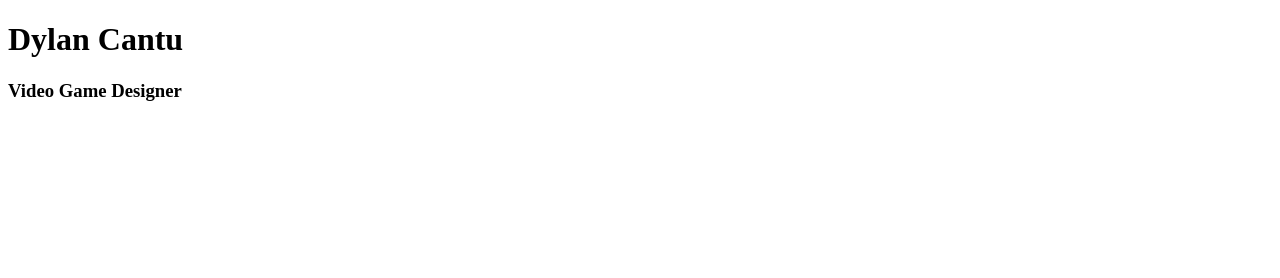
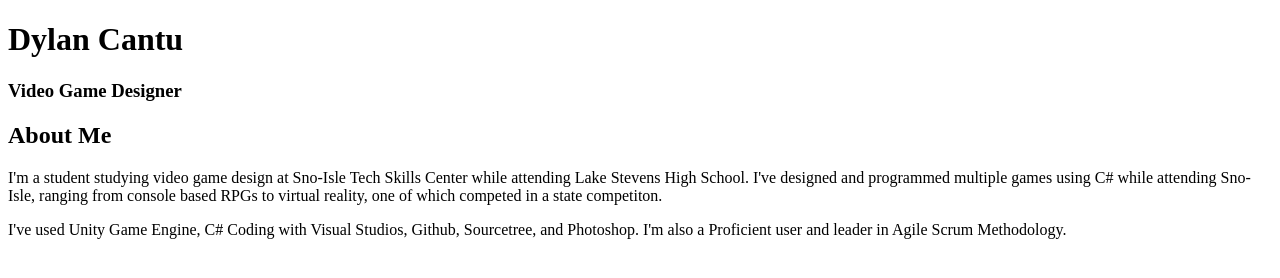
Before and after one commit to FyreDylon/Portfolio, a plain HTML site: page index.html in a window 1280 px wide. Drawn offline with Linux system fonts and the light colour scheme.

Commit message:
1234567890

```diff
--- a/index.html
+++ b/index.html
@@ -5,5 +5,13 @@
 <body>
     <h1>Dylan Cantu</h1>
     <h3>Video Game Designer</h3>
+
+    <h2>About Me</h2>
+    <p>I'm a student studying video game design at Sno-Isle Tech Skills Center while attending Lake Stevens High School. I've designed and
+    programmed multiple games using C# while attending Sno-Isle, ranging from console based RPGs to virtual reality, one of  which competed in a state competiton.</p>
+    <p>
+        I've used Unity Game Engine, C# Coding with Visual Studios, Github, Sourcetree, and Photoshop. I'm also a Proficient user and leader in Agile Scrum Methodology.
+    </p>
+
 </body>
 </html>
```
